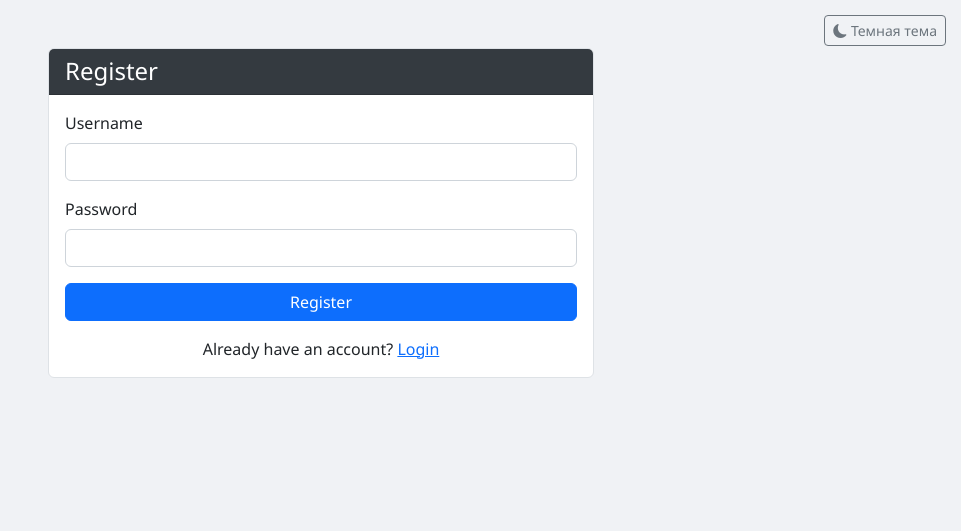
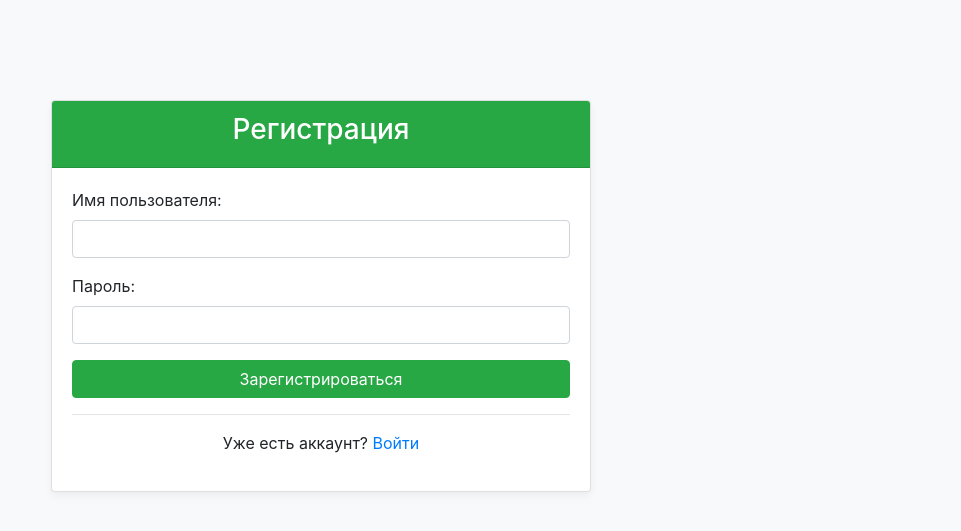
Before and after one commit to taras-bel/testing_codespace, a Flask app: page /register in a window 1280 px wide. Shown: the top 531 px of the page, without its empty margins (319-1280 px from the left). Run offline with Flask 3, Linux system fonts and the light colour scheme; some libraries are stand-ins or nearby versions.

Commit message:
Update register.html

```diff
--- a/templates/register.html
+++ b/templates/register.html
@@ -1,31 +1,60 @@
-{% extends "base.html" %}
-
-{% block content %}
-<div class="container mt-5">
+<!DOCTYPE html>
+<html lang="ru">
+<head>
+    <meta charset="UTF-8">
+    <meta name="viewport" content="width=device-width, initial-scale=1.0">
+    <title>Регистрация</title>
+    <link href="https://stackpath.bootstrapcdn.com/bootstrap/4.5.2/css/bootstrap.min.css" rel="stylesheet">
+    <style>
+        body {
+            background-color: #f8f9fa;
+        }
+        .container {
+            margin-top: 100px;
+        }
+        .card {
+            box-shadow: 0 4px 8px rgba(0,0,0,.05);
+        }
+    </style>
+</head>
+<body>
+    <div class="container">
         <div class="row justify-content-center">
             <div class="col-md-6">
                 <div class="card">
-                <div class="card-header bg-primary text-white">
-                    <h4 class="mb-0">Register</h4>
+                    <div class="card-header text-center bg-success text-white">
+                        <h3>Регистрация</h3>
                     </div>
                     <div class="card-body">
-                    <form method="POST" action="{{ url_for('register') }}">
-                        <div class="mb-3">
-                            <label for="username" class="form-label">Username</label>
+                        {% with messages = get_flashed_messages(with_categories=true) %}
+                        {% if messages %}
+                            {% for category, message in messages %}
+                            <div class="alert alert-{{ category }}" role="alert">
+                                {{ message }}
+                            </div>
+                            {% endfor %}
+                        {% endif %}
+                        {% endwith %}
+                        <form method="POST">
+                            <div class="form-group">
+                                <label for="username">Имя пользователя:</label>
                                 <input type="text" class="form-control" id="username" name="username" required>
                             </div>
-                        <div class="mb-3">
-                            <label for="password" class="form-label">Password</label>
+                            <div class="form-group">
+                                <label for="password">Пароль:</label>
                                 <input type="password" class="form-control" id="password" name="password" required>
                             </div>
-                        <button type="submit" class="btn btn-primary w-100">Register</button>
+                            <button type="submit" class="btn btn-success btn-block">Зарегистрироваться</button>
                         </form>
-                    <div class="mt-3 text-center">
-                        Already have an account? <a href="{{ url_for('login') }}">Login</a>
+                        <hr>
+                        <p class="text-center">Уже есть аккаунт? <a href="{{ url_for('login') }}">Войти</a></p>
                     </div>
                 </div>
             </div>
         </div>
     </div>
-</div>
-{% endblock %}
+    <script src="https://code.jquery.com/jquery-3.5.1.slim.min.js"></script>
+    <script src="https://cdn.jsdelivr.net/npm/@popperjs/core@2.5.4/dist/umd/popper.min.js"></script>
+    <script src="https://stackpath.bootstrapcdn.com/bootstrap/4.5.2/js/bootstrap.min.js"></script>
+</body>
+</html>
```
Lines whose indentation alone changed are shown as unchanged.
